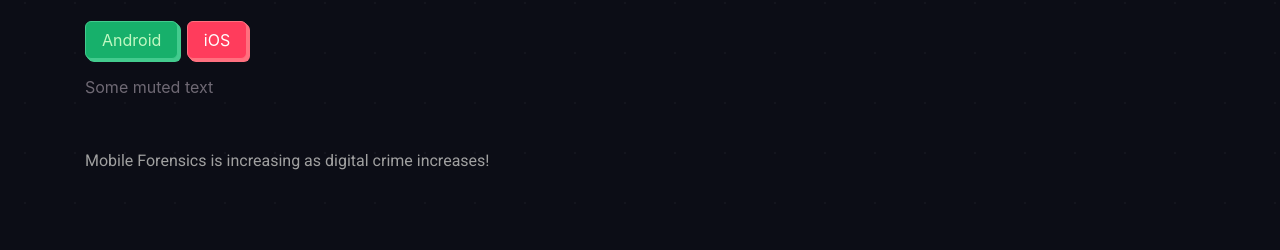
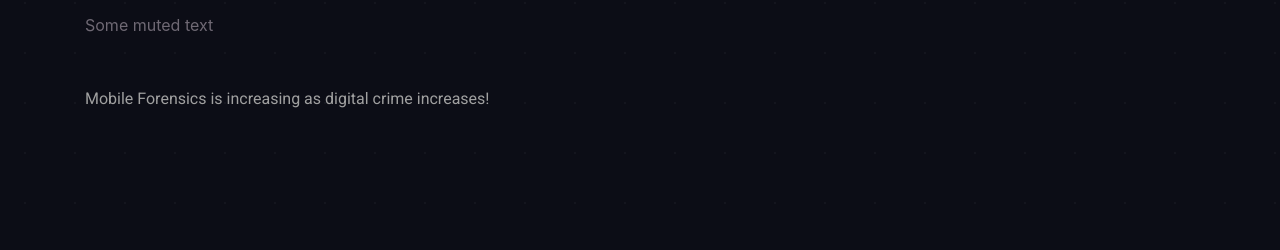
Before and after one commit to sneakyprincess/jhu_digital_forensics, a plain HTML site: page index.html in a window 1280 px wide. Shown: the part 272-522 px from the top of the page. Drawn offline with nearby package versions, Linux system fonts and the light colour scheme; a web font is replaced by a local one.

Commit message:
Update index.html

```diff
--- a/index.html
+++ b/index.html
@@ -25,6 +25,7 @@
         </button>
         <div class="collapse navbar-collapse" id="navbarNavAltMarkup">
           <div class="navbar-nav">
+                      <div class="text-mono">
             <a href="#start"
                title="Download Theme"
                class="btn btn-success btn-shadow px-3 my-2 ml-0 text-left">
@@ -41,6 +42,7 @@
               iOS
             </a>
           </div>
+          </div>
         </div>
       </nav>
 
@@ -56,17 +58,6 @@
         <div class="col-xl-10">
           <h1 class="display-2">Mobile Forensic<span class="vim-caret">s</span></h1>
           <div class="lead mb-3 text-mono text-success">Technical walkthroughs through mobile forensics, for both android and iphones! For JHU class Digital Forensics!</div>
-          <div class="text-mono">
-            <a href="#android"
-               title="Download Theme"
-               class="btn btn-success btn-shadow px-3 my-2 ml-0 text-left">
-              Android
-            </a>
-            <a href="#!"
-               class="btn btn-danger btn-shadow px-3 my-2 ml-0 ml-sm-1 text-left">
-              iOS
-            </a>
-          </div>
 
           <div class="text-darkgrey text-mono my-2">Some muted text</div>
 
```
